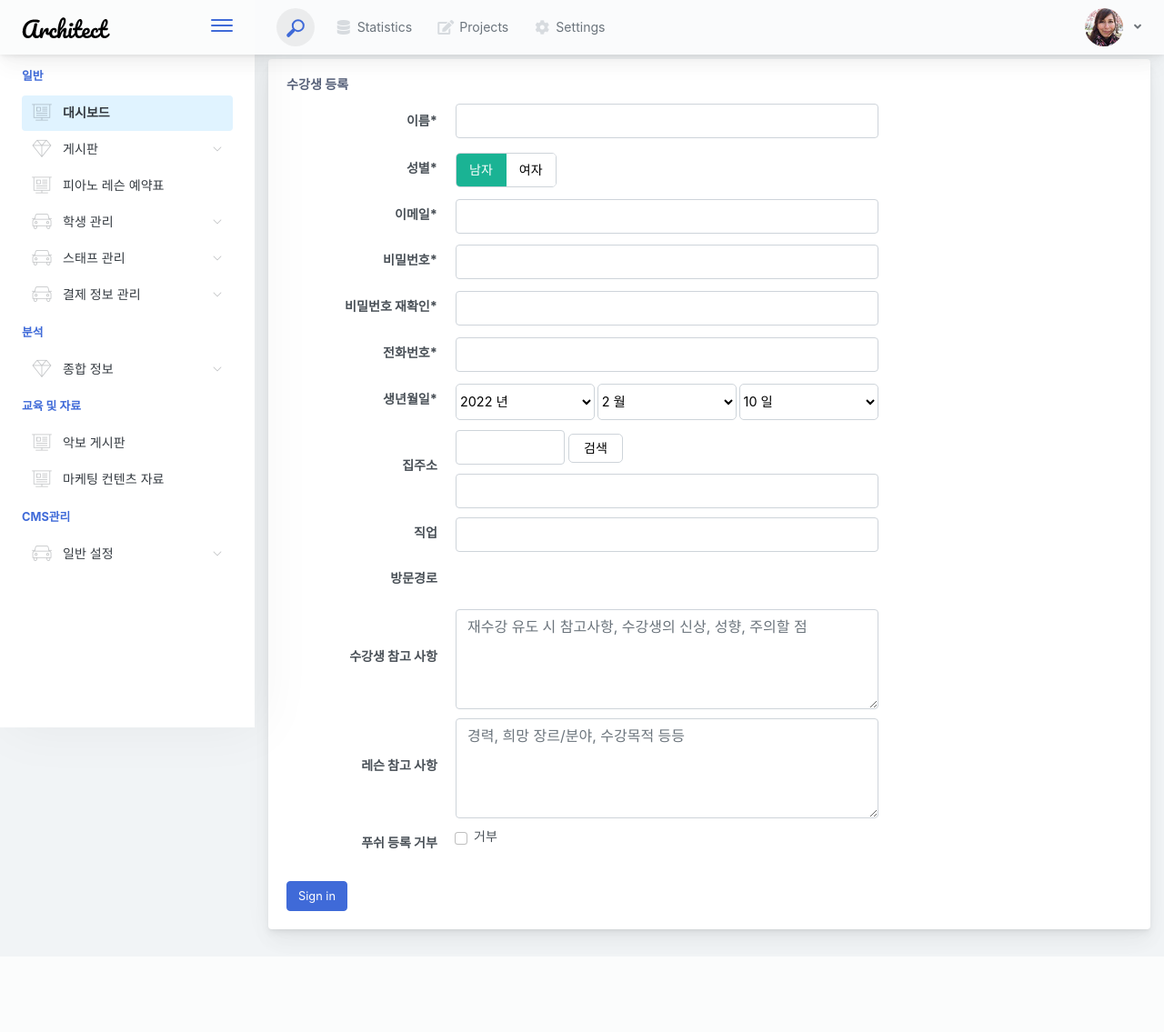
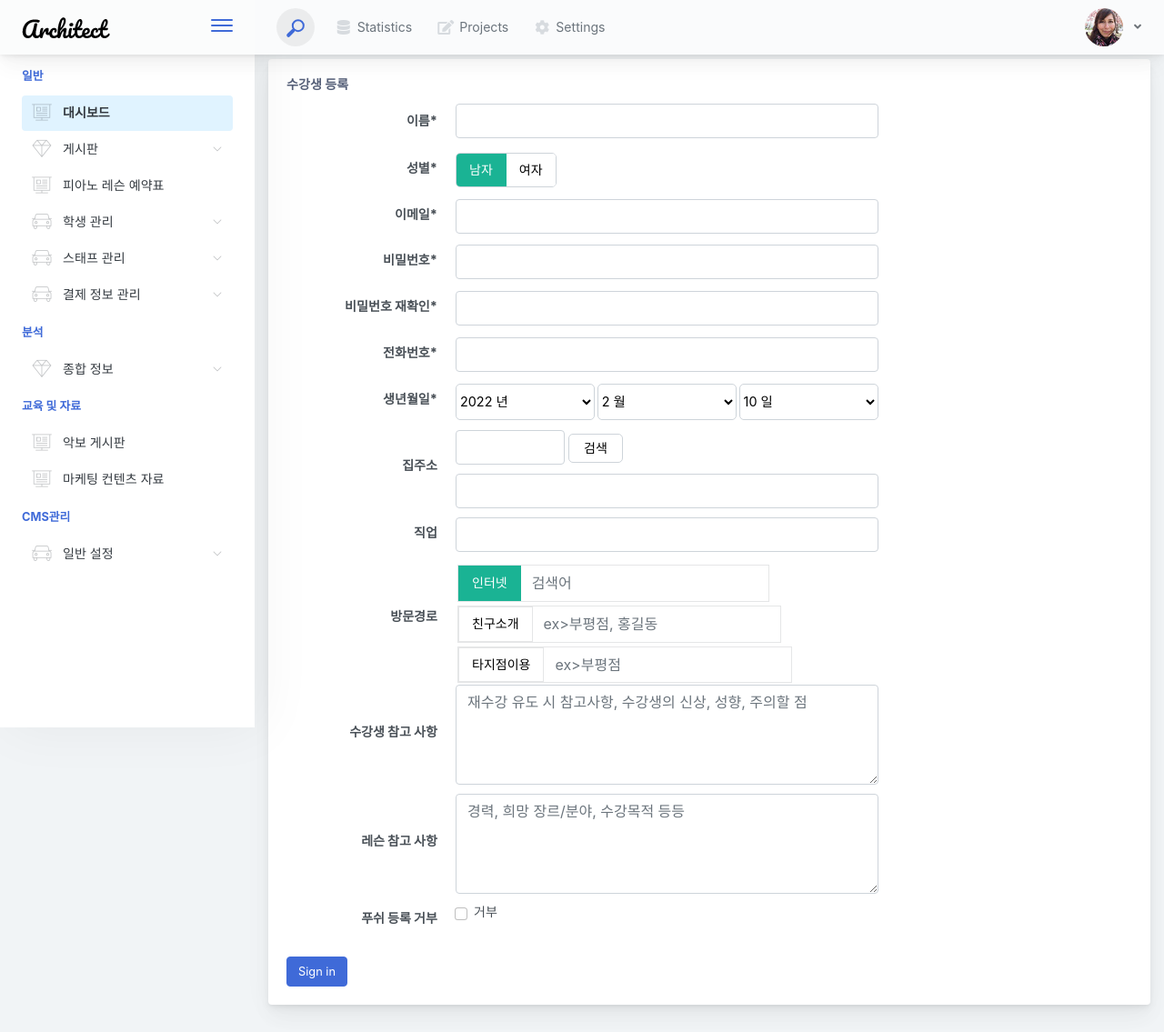
Before and after one commit to babupeoplepc/with-test, a Django app: page /test/signup/ in a window 1280 px wide. Shown: the whole page at 91% size. Before the commit the page ends 1045 px from the top, so only its background shows below. Run offline with Django 3.2, Linux system fonts and the light colour scheme; some libraries are stand-ins or nearby versions.

Commit message:
0210업데이트

```diff
--- a/static/signup.css
+++ b/static/signup.css
@@ -1,3 +1,59 @@
+.student_visit_group > .example{
+    border: 1px solid #e5e6e7;
+    display : flex;
+    flex-wrap: nowrap;
+    margin: 2px;
+}
+.example > .example_A{
+    flex-basis : 30%;
+}
+.example > .example_B{
+    flex-basis : 50%;
+}
+.exmaple_B > .form-control{
+    border : 0px;
+}
+
+
+.visit_select_example{
+    border:0px;
+    margin:0px;
+    padding:0px;
+
+}
+
+.student_visit_group{
+    display: flex;
+    flex-wrap :wrap;
+    overflow: hidden;
+
+}
+
+.visit_select_label{
+    margin:0px;
+    padding: 8px 14px;
+    font-size: 14px;
+    font-family: sans-serif;
+    color : black;
+    background-color: white;
+    cursor: pointer;
+    transition: background 0.5s;
+    border: 1px solid #e5e6e7;
+}
+.visit_select_label:hover{
+    background-color: rgba(0,0,0,0.10);
+}
+
+.visit_select_radio:checked+ .visit_select_label{
+    background-color: #1ab394;
+    border-color: #1ab394;
+    color: #fff;
+}
+
+.visit_select_radio{
+    display: none;
+}
+
 .address_dummy{
     width:100%;
 
--- a/users/templates/users/signup.html
+++ b/users/templates/users/signup.html
@@ -131,6 +131,34 @@
                             </div>
                             <div class = signup_form_group_B>
                                 <div class="student_visit_group">
+                                    <div class="example">
+                                        <div class="exmaple_A">
+                                            <input class="visit_select_radio" type="radio" value="internet" name="student_visit" id="internet" checked="checked">
+                                            <label class="visit_select_label" for="internet">인터넷</label>
+                                        </div>
+
+                                        <div class="exmaple_B">
+                                            <input class="form-control visit_select_example" type="text" name="student_visit_example" placeholder="검색어"></div>
+                                    </div>
+
+                                    <div class="example">
+                                        <div class="exmaple_A">
+                                            <input class="visit_select_radio" type="radio" value="friend" name="student_visit" id="friend">
+                                            <label class="visit_select_label" for="friend">친구소개</label>
+                                        </div>
+
+                                        <div class="exmaple_B">
+                                            <input class="form-control visit_select_example" type="text" name="student_visit_example" placeholder="ex>부평점, 홍길동"></div>
+                                    </div>
+                                    <div class="example">
+                                        <div class="exmaple_A">
+                                            <input class="visit_select_radio" type="radio" value="other_academy " name="student_visit" id="other_academy">
+                                            <label class="visit_select_label" for="other_academy">타지점이용</label>
+                                        </div>
+
+                                        <div class="exmaple_B">
+                                            <input class="form-control visit_select_example" type="text" name="student_visit_example" placeholder="ex>부평점"></div>
+                                    </div>
 
                                 </div>
                             </div>
```
